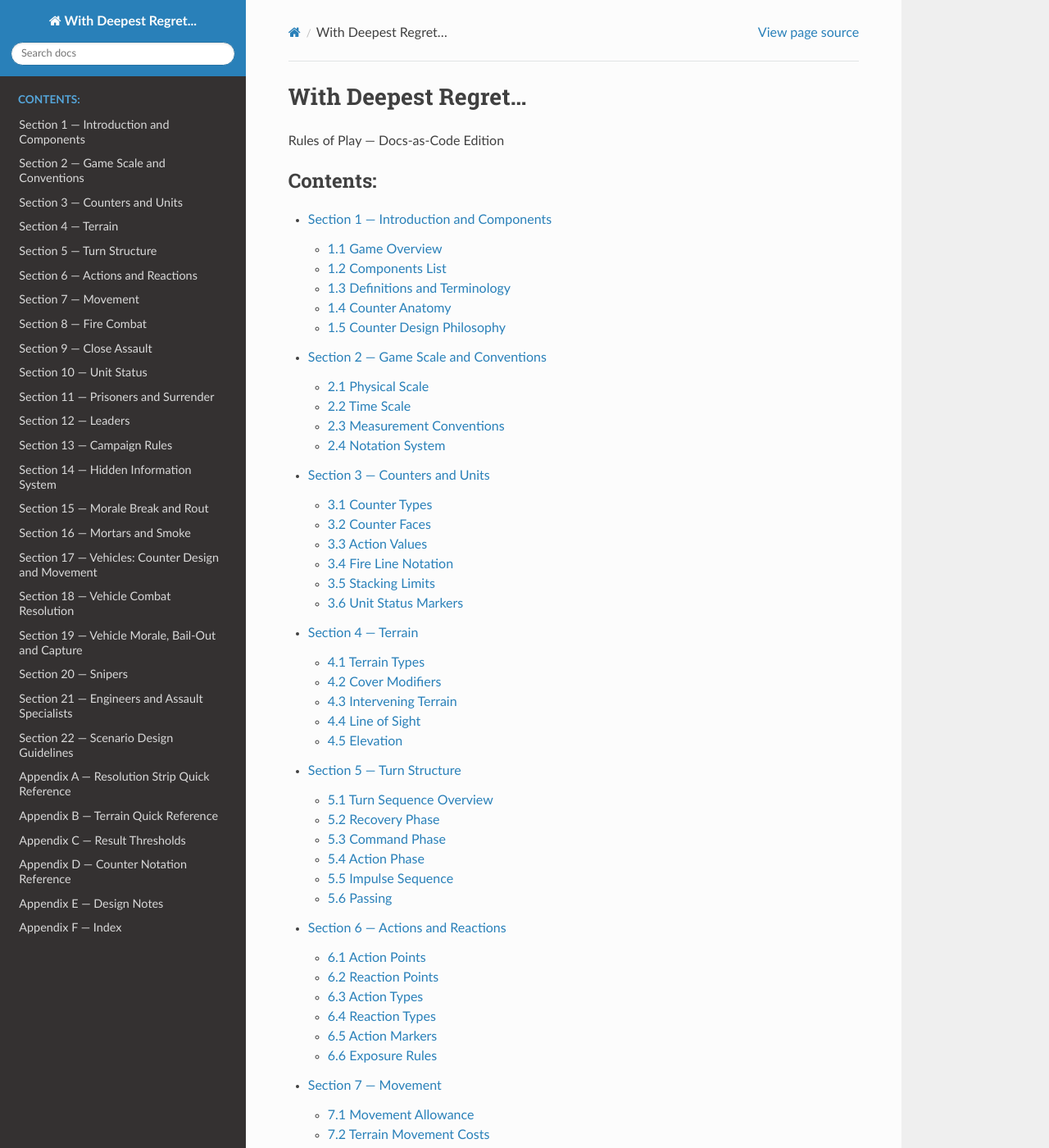
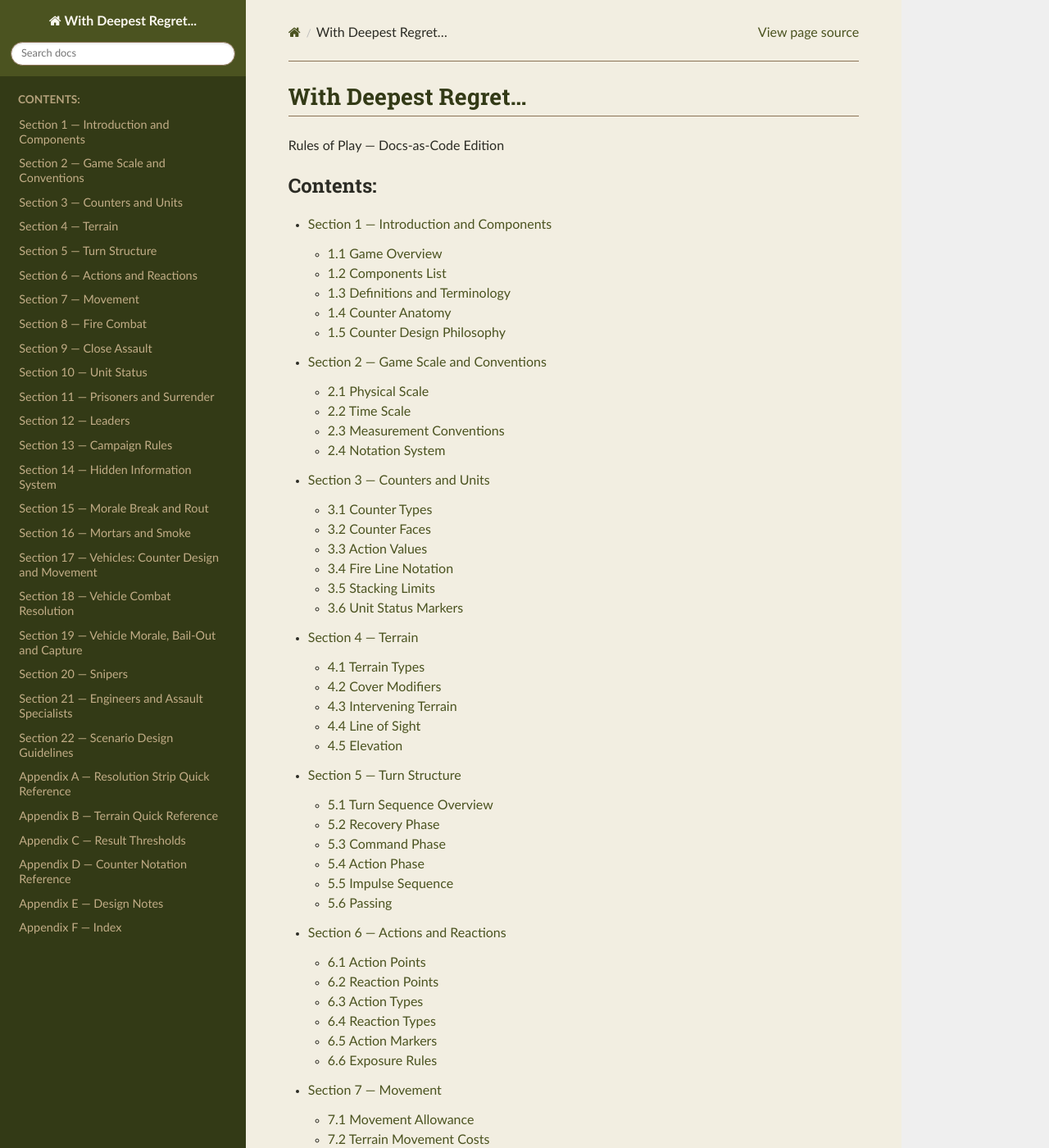
Before and after one commit to spugnoid/wdr-wargame, a Sphinx documentation site: the page built from docs/source/index.rst, in a window 1280 px wide and 1400 px high. Shown: the whole window at 82% size. Built offline with Sphinx 7.4.7 and the Read the Docs theme 3.1.0, drawn with Linux system fonts in a browser that asks for light colours.

Commit message:
docs: reskin readthedocs theme with olive/khaki field-manual palette
Overrides sphinx_rtd_theme's default white/blue via a custom.css
loaded after the theme's own stylesheet (html_css_files in conf.py) --
no theme swap, no ejected templates, just targeted selector overrides
against the theme's stable, well-documented class names.

Palette: aged-paper content background, olive-drab headings and
links, dark olive-drab sidebar with khaki nav text, khaki-brown table
headers, ordnance-red admonition/note accents. Verified visually via
a local build + browser screenshot, and checked WCAG contrast on
every foreground/background pairing (all >=4.2:1, most >=6:1) --
initial khaki-on-olive sidebar links and cream-on-khaki table headers
were both slightly under the 4.5:1 AA floor and were lightened/
darkened respectively before committing.

Co-Authored-By: Claude Sonnet 5 <noreply@anthropic.com>

```diff
--- /dev/null
+++ b/docs/source/_static/custom.css
@@ -0,0 +1,196 @@
+/* Field-manual reskin of sphinx_rtd_theme.
+   Overrides only -- the theme's own stylesheet still loads first, this
+   file loads second (see html_css_files in conf.py) so plain-specificity
+   selectors win; a few !important flags cover theme rules more specific
+   than these. */
+
+:root {
+  --paper: #f2eee1;
+  --paper-alt: #e9e2ce;
+  --olive: #4b5320;
+  --olive-dark: #333a16;
+  --khaki: #8b7355;
+  --khaki-light: #c2ad87;
+  --khaki-dark: #6f5a3f;
+  --ink: #2b2b24;
+  --ordnance-red: #6b2c2c;
+  --cream: #fbf8f0;
+}
+
+/* Main content area */
+
+.wy-nav-content {
+  background: var(--paper) !important;
+}
+
+.wy-body-for-nav,
+.rst-content {
+  color: var(--ink);
+}
+
+.rst-content p,
+.rst-content li,
+.rst-content table.docutils td {
+  color: var(--ink);
+}
+
+/* Headings -- stenciled-ordnance olive */
+
+.rst-content h1,
+.rst-content h2,
+.rst-content h3,
+.rst-content h4,
+.rst-content h5,
+.rst-content h6,
+.wy-nav-content .document > .section > h1 {
+  color: var(--olive-dark);
+  border-bottom: 1px solid var(--khaki);
+  padding-bottom: 0.2em;
+}
+
+/* Links */
+
+.rst-content a,
+.wy-nav-content a {
+  color: var(--olive);
+}
+
+.rst-content a:hover,
+.wy-nav-content a:hover {
+  color: var(--ordnance-red);
+}
+
+/* Sidebar -- olive-drab canvas */
+
+.wy-nav-side {
+  background: var(--olive-dark) !important;
+}
+
+.wy-side-nav-search {
+  background: var(--olive) !important;
+}
+
+.wy-side-nav-search input[type="text"] {
+  border-color: var(--khaki);
+}
+
+.wy-side-nav-search > a,
+.wy-side-nav-search .wy-dropdown > a {
+  color: var(--cream) !important;
+}
+
+.wy-menu-vertical a {
+  color: var(--khaki-light);
+}
+
+.wy-menu-vertical a:hover {
+  background: var(--olive) !important;
+  color: var(--cream) !important;
+}
+
+.wy-menu-vertical li.current > a,
+.wy-menu-vertical li.current a {
+  background: var(--paper-alt);
+  color: var(--olive-dark);
+  border-right: none;
+}
+
+.wy-menu-vertical li.toctree-l1.current > a {
+  border-top: none;
+  border-bottom: none;
+}
+
+.wy-menu-vertical p.caption {
+  color: var(--khaki-light);
+  opacity: 0.9;
+}
+
+/* Mobile top bar */
+
+.wy-nav-top {
+  background: var(--olive) !important;
+}
+
+/* Tables */
+
+.rst-content table.docutils {
+  border: 1px solid var(--khaki);
+}
+
+.rst-content table.docutils thead th {
+  background: var(--khaki-dark) !important;
+  color: var(--cream) !important;
+  border-color: var(--khaki-dark);
+}
+
+.rst-content table.docutils td {
+  background: var(--paper);
+  border-color: var(--khaki-light);
+}
+
+.rst-content table.docutils tr:nth-child(2n) td {
+  background: var(--paper-alt);
+}
+
+/* Code blocks */
+
+.rst-content code.literal,
+.rst-content tt.literal {
+  background: var(--paper-alt);
+  color: var(--olive-dark);
+  border: 1px solid var(--khaki-light);
+}
+
+.rst-content div[class^="highlight"],
+.rst-content pre.literal-block {
+  background: var(--paper-alt);
+  border: 1px solid var(--khaki);
+}
+
+/* Admonitions / notes -- ordnance-red marker, matching the existing
+   in-text "*NOTE: ...*" and italic "*See also: ...*" convention */
+
+.rst-content .admonition,
+.rst-content .note,
+.rst-content .warning {
+  background: var(--paper-alt);
+  border-left: 4px solid var(--ordnance-red);
+}
+
+.rst-content .admonition-title {
+  background: var(--ordnance-red);
+  color: var(--cream);
+}
+
+/* Cross-reference / "See also" blockquotes */
+
+.rst-content blockquote {
+  border-left: 3px solid var(--olive);
+  color: var(--khaki);
+  background: transparent;
+  margin-left: 0;
+  padding-left: 1em;
+}
+
+/* Emphasis used throughout for design notes and See-also lines */
+
+.rst-content em {
+  color: var(--olive-dark);
+}
+
+/* Horizontal rules */
+
+.rst-content hr {
+  border-top: 1px solid var(--khaki);
+}
+
+/* Footer */
+
+footer,
+.rst-footer-buttons {
+  color: var(--khaki);
+}
+
+footer .rst-footer-buttons a {
+  color: var(--olive);
+}
--- a/docs/source/conf.py
+++ b/docs/source/conf.py
@@ -22,6 +22,9 @@ exclude_patterns = ['_build', 'Thumbs.db', '.DS_Store']
 html_theme = 'sphinx_rtd_theme'
 html_static_path = ['_static']
 
+# Field-manual reskin (olive/khaki/aged-paper) over the default RTD blue/white
+html_css_files = ['custom.css']
+
 # Numbered figure/table support for future use (maps, counter diagrams)
 numfig = True
 
```
